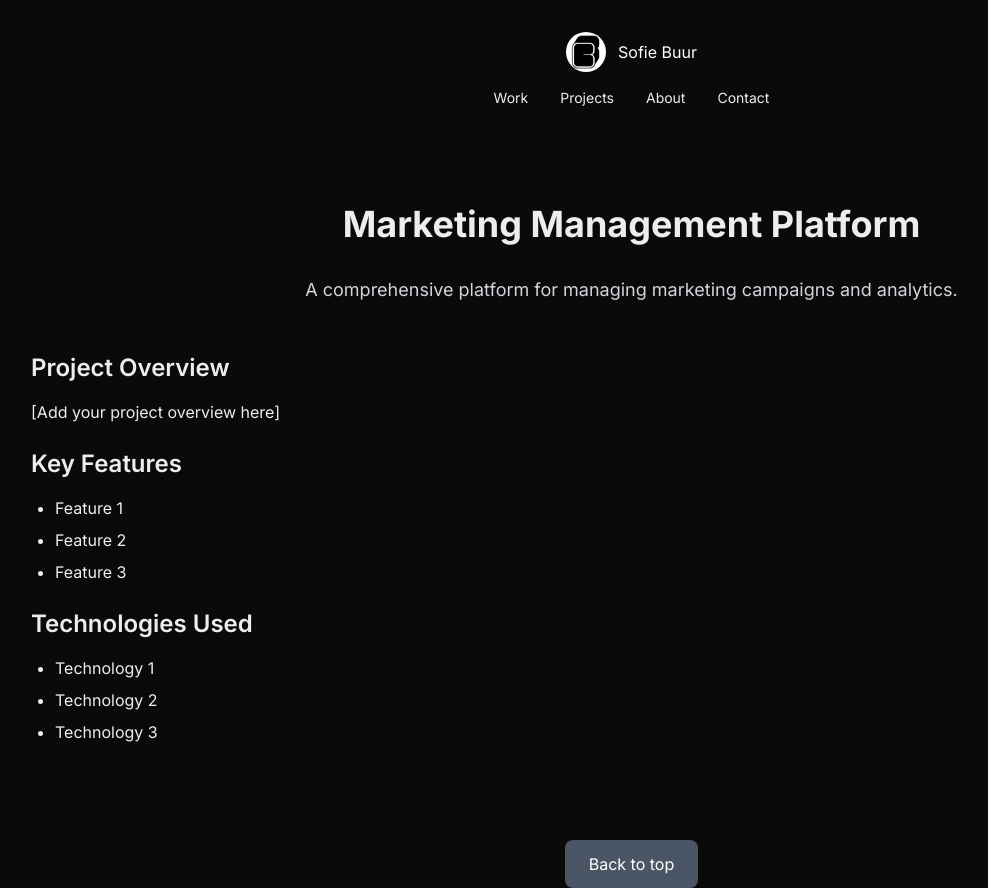
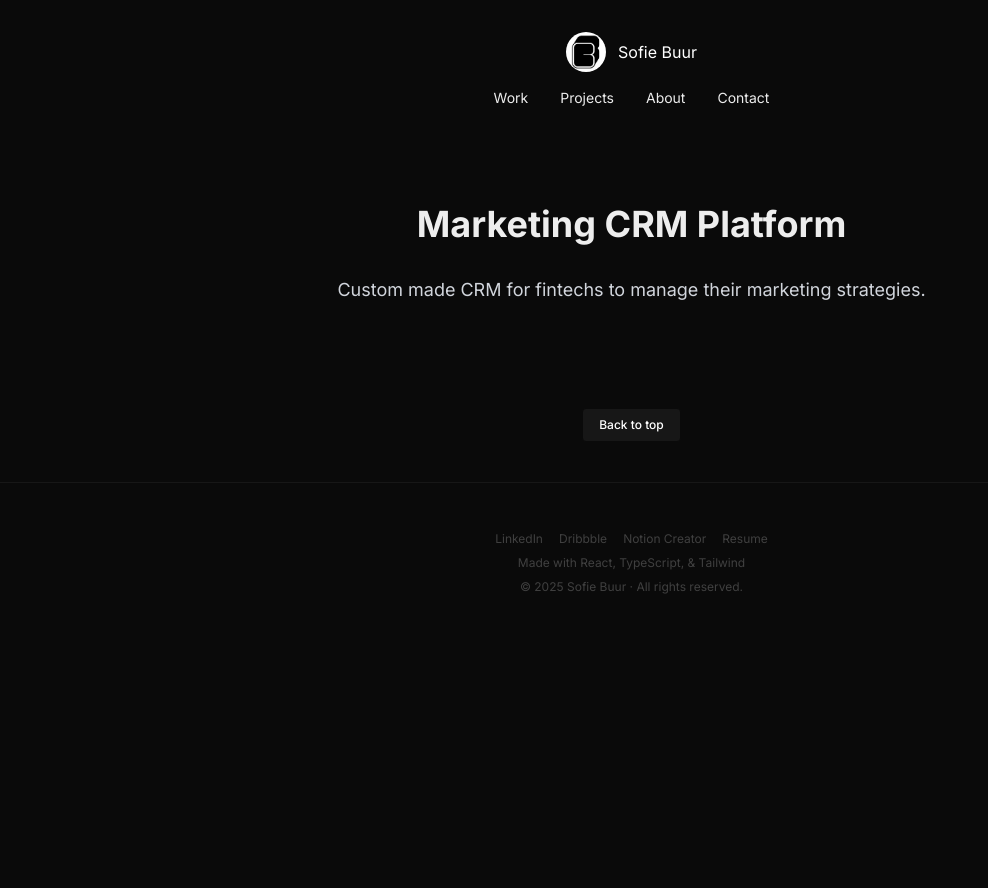
Before and after one commit to BuurPrime/portfolio, a Next.js app: page /work/marketing-management-platform in a window 1280 px wide. Shown: the whole page, without its empty margins (1-989 px from the left). After the commit the page ends 800 px from the top, so only its background shows below. Built offline with nearby package versions, Linux system fonts and the light colour scheme.

Commit message:
Added footer and button components, and additional css files

```diff
--- a/src/app/layout.tsx
+++ b/src/app/layout.tsx
@@ -1,7 +1,9 @@
 import type { Metadata } from "next";
 import { Inter } from "next/font/google";
+import Navigation from "@/components/Navigation";
+import Footer from "@/components/Footer";
 import "@/styles/globals.css";
-import Navigation from "@/components/Navigation";
+import "@/styles/animations.css";
 
 const inter = Inter({ subsets: ["latin"] });
 
@@ -20,6 +22,7 @@ export default function RootLayout({
       <body className={inter.className}>
         <Navigation />
         {children}
+        <Footer />
       </body>
     </html>
   );
--- a/src/app/work/marketing-management-platform/page.tsx
+++ b/src/app/work/marketing-management-platform/page.tsx
@@ -1,54 +1,30 @@
 'use client';
+
+import Button from "@/components/Button";
 
 export default function MarketingManagementPlatform() {
   return (
     <div className="flex flex-col items-center mt-16">
       <main className="flex flex-col items-center gap-8 px-4 md:px-8 w-full max-w-7xl">
-        <h1 className="text-4xl font-bold animate-slide-in">Marketing Management Platform</h1>
+        <h1 className="text-4xl font-bold animate-slide-in">Marketing CRM Platform</h1>
 
         <div className="w-full">
           <div className="prose prose-invert max-w-none">
             <p className="text-lg text-gray-300 mb-8 text-center max-w-2xl mx-auto animate-slide-in-delay-50">
-              A comprehensive platform for managing marketing campaigns and analytics.
+              Custom made CRM for fintechs to manage their marketing strategies.
             </p>
 
-            {/* Add more detailed content about the project here */}
-            <div className="mt-12 space-y-6">
-              <section>
-                <h2 className="text-2xl font-semibold mb-4">Project Overview</h2>
-                <p>
-                  [Add your project overview here]
-                </p>
-              </section>
 
-              <section>
-                <h2 className="text-2xl font-semibold mb-4">Key Features</h2>
-                <ul className="list-disc pl-6 space-y-2">
-                  <li>Feature 1</li>
-                  <li>Feature 2</li>
-                  <li>Feature 3</li>
-                </ul>
-              </section>
-
-              <section>
-                <h2 className="text-2xl font-semibold mb-4">Technologies Used</h2>
-                <ul className="list-disc pl-6 space-y-2">
-                  <li>Technology 1</li>
-                  <li>Technology 2</li>
-                  <li>Technology 3</li>
-                </ul>
-              </section>
-            </div>
           </div>
         </div>
 
-        <div className="flex gap-4 mt-16">
-          <div
-            className="px-6 py-3 bg-gray-600 text-white rounded-lg hover:bg-gray-700 transition-colors animate-slide-in-delay-150"
-            onClick={() => window.scrollTo(0, 0)}
+        <div className="flex gap-4 my-10">
+          <Button
+            type="primary"
+            onClick={() => window.scrollTo({ top: 0, behavior: 'smooth' })}
           >
             Back to top
-          </div>
+          </Button>
         </div>
       </main>
     </div>
--- a/src/app/work/page.tsx
+++ b/src/app/work/page.tsx
@@ -2,6 +2,7 @@
 
 import ProjectCard from "@/components/ProjectCard";
 import work from "@/lib/work";
+import Button from "@/components/Button";
 
 export default function Work() {
   return (
@@ -15,7 +16,10 @@ export default function Work() {
 
           <div className="flex flex-col gap-12 items-center">
             {work.map((project, index) => (
-              <div key={project.title} className={`animate-slide-in-delay-${index * 100}`}>
+              <div
+                key={project.title}
+                className={`animate-slide-in-delay-${index * 100}`}
+              >
                 <ProjectCard
                   title={project.title}
                   description={project.description}
@@ -27,12 +31,14 @@ export default function Work() {
           </div>
         </div>
 
-        <div
-          className="mt-16 px-6 py-3 bg-blue-600 text-white rounded-lg hover:bg-blue-700 transition-colors animate-slide-in-delay-150"
-          onClick={() => window.scrollTo(0, 0)}
-        >
-          Back to the top
-        </div >
+        <div className="flex gap-4 my-10">
+          <Button
+            type="primary"
+            onClick={() => window.scrollTo({ top: 0, behavior: "smooth" })}
+          >
+            Back to top
+          </Button>
+        </div>
       </main>
     </div>
   );
--- /dev/null
+++ b/src/components/Button.tsx
@@ -0,0 +1,27 @@
+import React from "react";
+
+type ButtonType = "primary" | "secondary" | "danger";
+
+interface ButtonProps {
+  type?: ButtonType;
+  children: React.ReactNode;
+  onClick?: () => void;
+}
+
+const Button: React.FC<ButtonProps> = ({ type = "primary", children, onClick }) => {
+  const baseStyles = "px-4 py-2 rounded text-white font-medium text-xs transition duration-150 ease-in-out cursor-pointer";
+
+  const typeStyles: Record<ButtonType, string> = {
+    primary: "bg-neutral-900 text-white hover:bg-neutral-800 border border-neutral-950 ",
+    secondary: "bg-neutral-800 text-white hover:bg-neutral-700",
+    danger: "bg-red-500 text-white hover:bg-red-600 ",
+  };
+
+  return (
+    <button className={`${baseStyles} ${typeStyles[type]}`} onClick={onClick}>
+      {children}
+    </button>
+  );
+};
+
+export default Button;
--- /dev/null
+++ b/src/components/Footer.tsx
@@ -0,0 +1,19 @@
+import React from "react";
+
+const Footer: React.FC = () => {
+  return (
+    <div className="flex flex-col items-center space-y-2 text-neutral-700 text-xs border-t border-neutral-900 w-full p-12">
+  <div className="flex space-x-4">
+    <a className="hover:text-neutral-500" href="https://www.linkedin.com/in/sofie-buur-frontend-developer-uiux-designer/" target="_blank" rel="noopener noreferrer">LinkedIn</a>
+    <a className="hover:text-neutral-500" href="https://dribbble.com/Buur" target="_blank" rel="noopener noreferrer">Dribbble</a>
+    <a className="hover:text-neutral-500" href="https://www.notion.com/@prettyproductivity" target="_blank" rel="noopener noreferrer">Notion Creator</a>
+    <a className="hover:text-neutral-500" href="/resume.pdf" target="_blank">Resume</a>
+  </div>
+  <p>Made with React, TypeScript, & Tailwind</p>
+  <p>&copy; {new Date().getFullYear()} Sofie Buur · All rights reserved.</p>
+</div>
+
+  );
+};
+
+export default Footer;
--- /dev/null
+++ b/src/styles/animations.css
@@ -0,0 +1,38 @@
+/* Animation keyframes */
+@keyframes slideInUp {
+  from {
+    transform: translateY(10px);
+    opacity: 0;
+  }
+  to {
+    transform: translateY(0);
+    opacity: 1;
+  }
+}
+
+
+/* Animation utility classes */
+.animate-slide-in {
+    animation: slideInUp 0.4s ease forwards;
+    opacity: 0;
+  }
+
+  .animate-slide-in-delay-50 {
+    animation: slideInUp 0.4s ease 0.05s forwards;
+    opacity: 0;
+  }
+
+  .animate-slide-in-delay-100 {
+    animation: slideInUp 0.4s ease 0.1s forwards;
+    opacity: 0;
+  }
+
+  .animate-slide-in-delay-150 {
+    animation: slideInUp 0.4s ease 0.15s forwards;
+    opacity: 0;
+  }
+
+  .animate-slide-in-delay-200 {
+    animation: slideInUp 0.4s ease 0.20s forwards;
+    opacity: 0;
+  }
--- a/src/styles/globals.css
+++ b/src/styles/globals.css
@@ -17,50 +17,11 @@ body {
   height: 100%;
 }
 
-
 @theme inline {
   --color-background: var(--background);
   --color-foreground: var(--foreground);
   --font-sans: var(--font-geist-sans);
   --font-mono: var(--font-geist-mono);
-}
-
-/* Animation keyframes */
-@keyframes slideInUp {
-  from {
-    transform: translateY(10px);
-    opacity: 0;
-  }
-  to {
-    transform: translateY(0);
-    opacity: 1;
-  }
-}
-
-/* Animation utility classes */
-.animate-slide-in {
-  animation: slideInUp 0.4s ease forwards;
-  opacity: 0;
-}
-
-.animate-slide-in-delay-50 {
-  animation: slideInUp 0.4s ease 0.05s forwards;
-  opacity: 0;
-}
-
-.animate-slide-in-delay-100 {
-  animation: slideInUp 0.4s ease 0.1s forwards;
-  opacity: 0;
-}
-
-.animate-slide-in-delay-150 {
-  animation: slideInUp 0.4s ease 0.15s forwards;
-  opacity: 0;
-}
-
-.animate-slide-in-delay-200 {
-  animation: slideInUp 0.4s ease 0.20s forwards;
-  opacity: 0;
 }
 
 /* Link hover underline animation */
```
